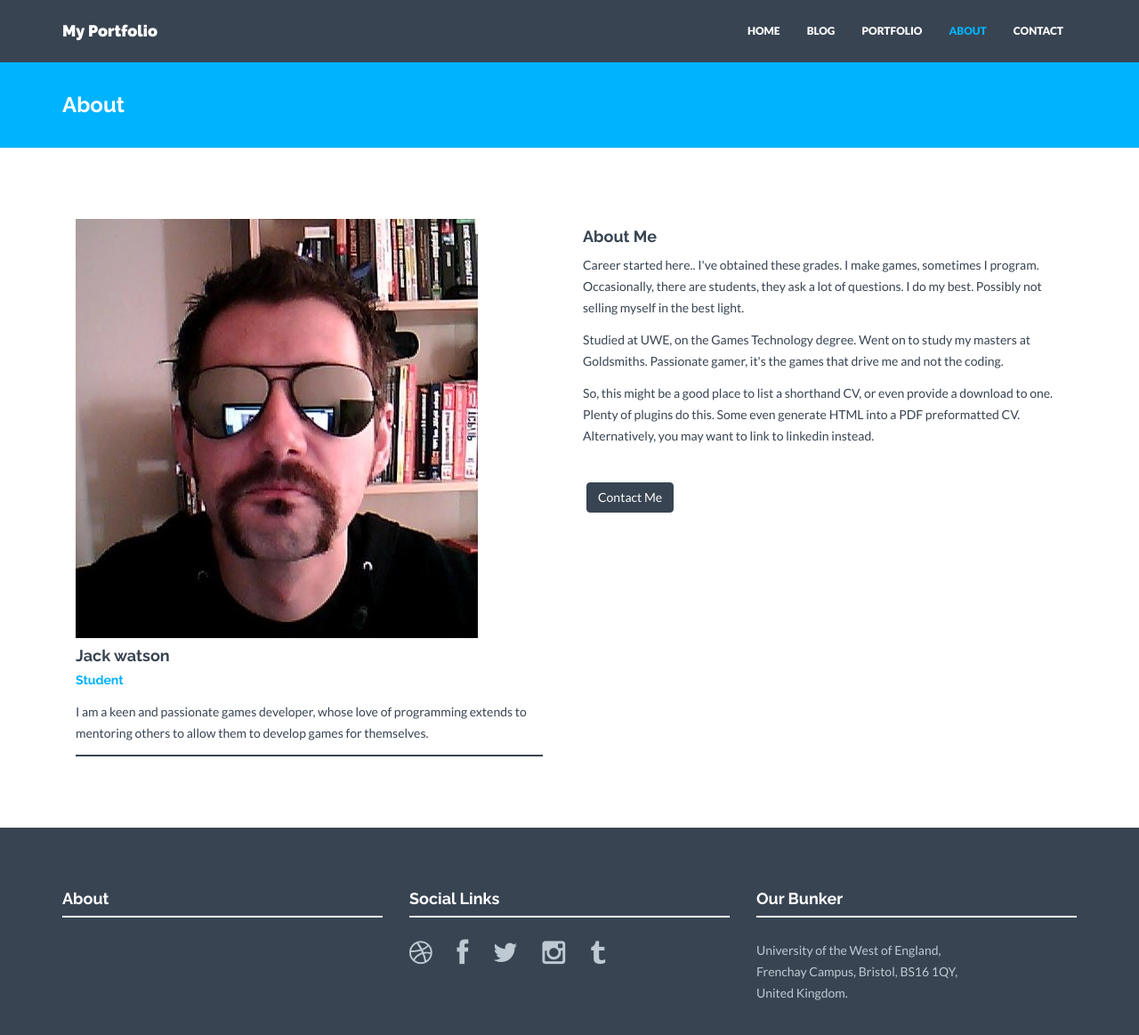
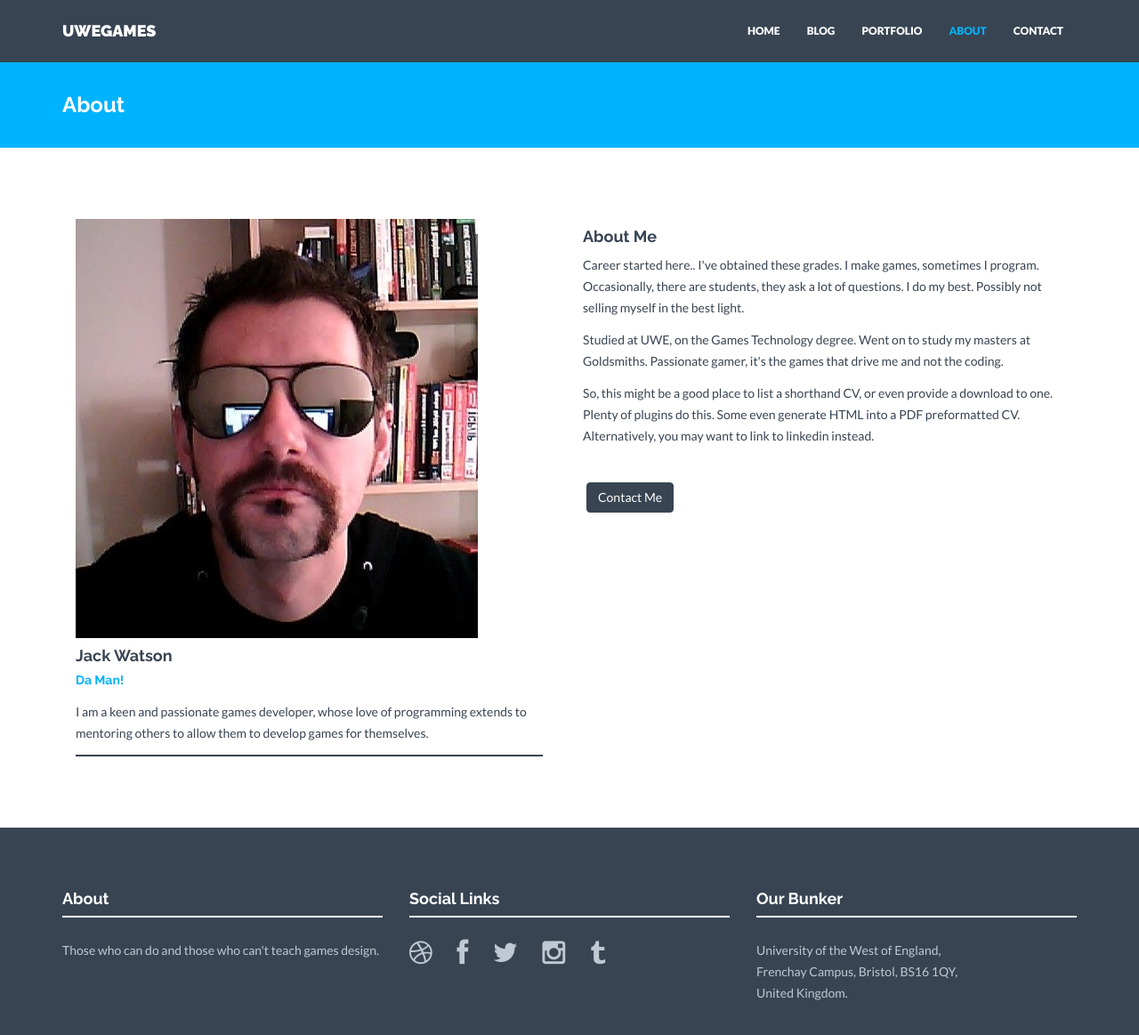
Before and after one commit to JackW8335/JackW8335.github.io, a Jekyll site: the page built from about.html, in a window 1280 px wide and 1200 px high. Shown: the top 1163 px of the window at 89% size. Built offline with Jekyll 4.4.1, drawn with Linux system fonts in a browser that asks for light colours; nearby versions of some CDN libraries.

Commit message:
Update _config.yml

```diff
--- a/_config.yml
+++ b/_config.yml
@@ -1,10 +1,10 @@
 ### GENERAL SETTINGS ###
 
 # Site settings
-title: My Portfolio
+title: UWEGAMES
 description: "Games development from an elder's persepective."
 analytics: #Google analytics code in the format XX-nnnnnnnn-n
-baseurl: "/solid-jekyll" #important: start with /
+baseurl: /
 url: "https://jackw8335.github.io/solid-jekyll"
 
 # Build settings
@@ -63,8 +63,8 @@ email: jack2.watson@live.uwe.ac.uk
 
 # Members information. Shown on About page.
 members:
-  - name: Jack watson
-    position: Student
+  - name: Jack Watson
+    position: Da Man!
     text: I am a keen and passionate games developer, whose love of programming extends to mentoring others to allow them to develop games for themselves.
     img: profile_1.jpg
     social:
@@ -74,4 +74,4 @@ members:
         url:
 
 # Short text about your company. Shown in footer on every page and also separately on Home and Contact page.
-about: ""
+about: "Those who can do and those who can't teach games design."
```
